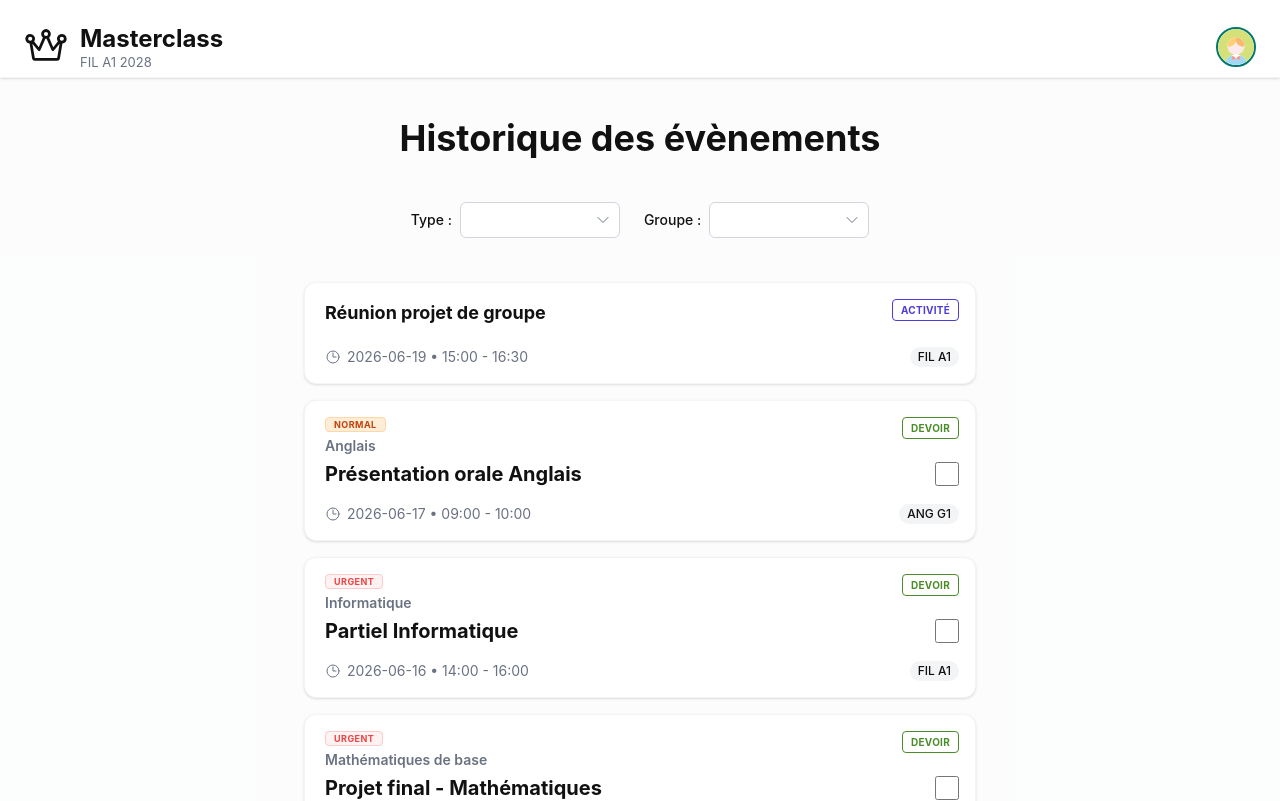
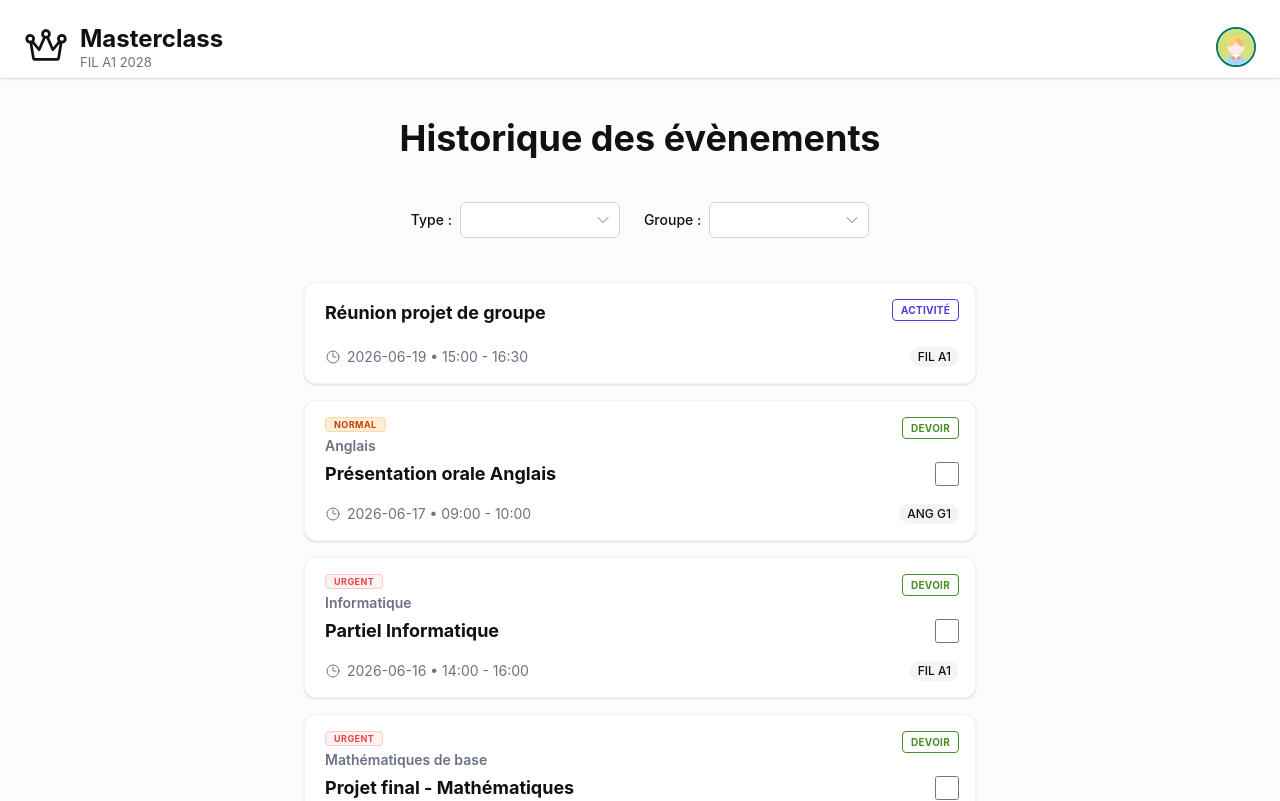
Before and after one commit to Arcols/Masterclass, a Vue app in the folder masterclass-front/: page /history in a window 1280 px wide. Shown: the top 801 px of the page. Built offline with nearby package versions, Linux system fonts and the light colour scheme.

Commit message:
feat(ui): Correctif taille police EventCard.vue

```diff
--- a/masterclass-front/src/components/event/EventCard.vue
+++ b/masterclass-front/src/components/event/EventCard.vue
@@ -89,7 +89,7 @@ const leftBarColor = computed(() => `var(--color-${props.event.type}-stroke)`)
         v-if="event.subject"
         class="flex font-bold text-[var(--color-black)] truncate pr-2"
         :class="[
-          isList ? 'text-xl' : 'text-[13px]',
+          isList ? 'text-lg' : 'text-[13px]',
           { 'line-through text-gray-600': event.isCompleted },
         ]"
       >
```
